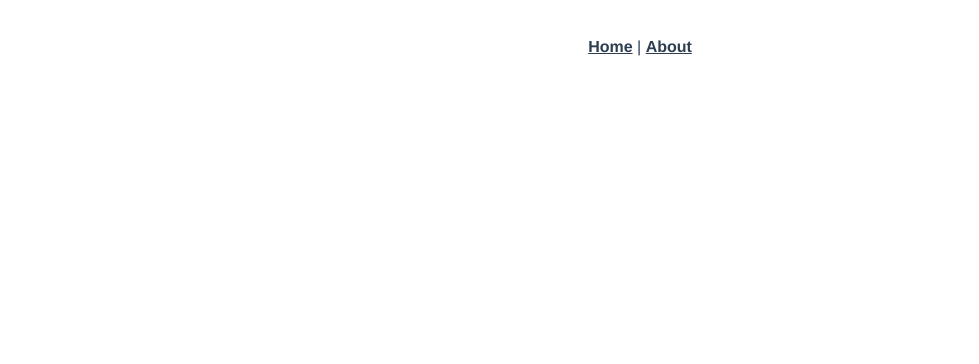
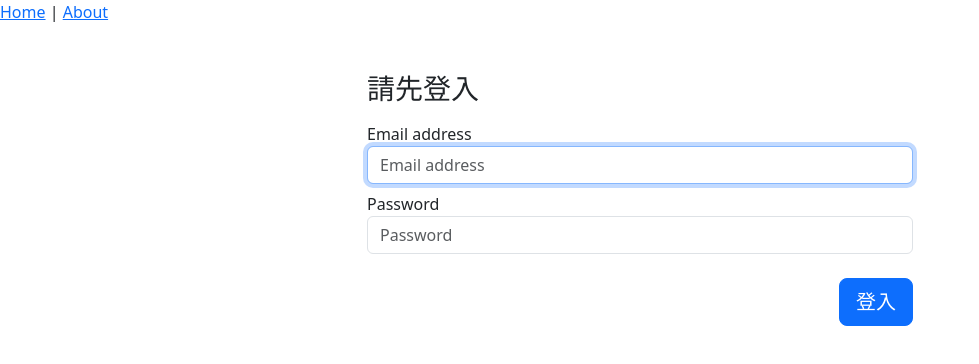
Before and after one commit to htjuung/ShoppingCart, a Vue app: page /#/login in a window 1280 px wide. Before the commit this address had no page. Shown: the top 364 px of the page, without its empty margins (0-979 px from the left). Built offline with nearby package versions, Linux system fonts and the light colour scheme.

Commit message:
add login page

```diff
--- a/package.json
+++ b/package.json
@@ -8,9 +8,11 @@
     "lint": "vue-cli-service lint"
   },
   "dependencies": {
+    "axios": "^1.7.7",
     "bootstrap": "^5.3.3",
     "core-js": "^3.8.3",
     "vue": "^3.2.13",
+    "vue-axios": "^3.5.2",
     "vue-router": "^4.0.3"
   },
   "devDependencies": {
--- a/src/App.vue
+++ b/src/App.vue
@@ -7,24 +7,5 @@
 </template>
 
 <style lang="scss">
-#app {
-  font-family: Avenir, Helvetica, Arial, sans-serif;
-  -webkit-font-smoothing: antialiased;
-  -moz-osx-font-smoothing: grayscale;
-  text-align: center;
-  color: #2c3e50;
-}
-
-nav {
-  padding: 30px;
-
-  a {
-    font-weight: bold;
-    color: #2c3e50;
-
-    &.router-link-exact-active {
-      color: #42b983;
-    }
-  }
-}
+@import "./assets/all";
 </style>
--- /dev/null
+++ b/src/assets/all.scss
@@ -0,0 +1,8 @@
+// 1. Include functions first (so you can manipulate colors, SVGs, calc, etc)
+@import "~bootstrap/scss/functions";
+// 2. Include any default variable overrides here
+// 3. Include remainder of required Bootstrap stylesheets
+@import "./helpers/_variables";
+@import "~bootstrap/scss/mixins";
+
+@import "~bootstrap/scss/bootstrap";
--- a/src/router/index.js
+++ b/src/router/index.js
@@ -13,7 +13,13 @@ const routes = [
     // route level code-splitting
     // this generates a separate chunk (about.[hash].js) for this route
     // which is lazy-loaded when the route is visited.
-    component: () => import(/* webpackChunkName: "about" */ '../views/AboutView.vue')
+    component: () =>
+      import(/* webpackChunkName: "about" */ '../views/AboutView.vue')
+  },
+  {
+    path: '/login',
+    name: 'login',
+    component: () => import('../views/LoginPage.vue')
   }
 ]
 
--- /dev/null
+++ b/src/views/LoginPage.vue
@@ -0,0 +1,46 @@
+<template>
+    <div class="container mt-5">
+        <form class="row justify-content-center" @submit.prevent="signIn">
+            <div class="col-md-6">
+                <h1 class="h3 mb-3 font-weight-normal">請先登入</h1>
+                <div class="mb-2">
+                    <label for="inputEmail" class="sr-only">Email address</label>
+                    <input type="email" id="inputEmail" class="form-control" placeholder="Email address" required
+                        autofocus v-model="user.username" />
+                </div>
+                <div class="mb-2">
+                    <label for="inputPassword" class="sr-only">Password</label>
+                    <input type="password" id="inputPassword" class="form-control" placeholder="Password" required
+                        v-model="user.password" />
+                </div>
+
+                <div class="text-end mt-4">
+                    <button class="btn btn-lg btn-primary btn-block" type="submit">登入</button>
+                </div>
+            </div>
+        </form>
+    </div>
+</template>
+
+<script>
+export default {
+  data () {
+    return {
+      user: {
+        username: '',
+        password: ''
+      }
+    }
+  },
+  methods: {
+    signIn () {
+      // eslint-disable-next-line no-unused-vars
+      const api = `${process.env.VUE_APP_API}/admin/signin`
+      this.$http.post(api, this.user)
+        .then((res) => {
+          console.log(res)
+        })
+    }
+  }
+}
+</script>
```
Also changed, not shown: src/main.js (+6 -1 lines), src/assets/helpers/_variables.scss (added), 2 other files (tests, documents, lock files or other folders).
